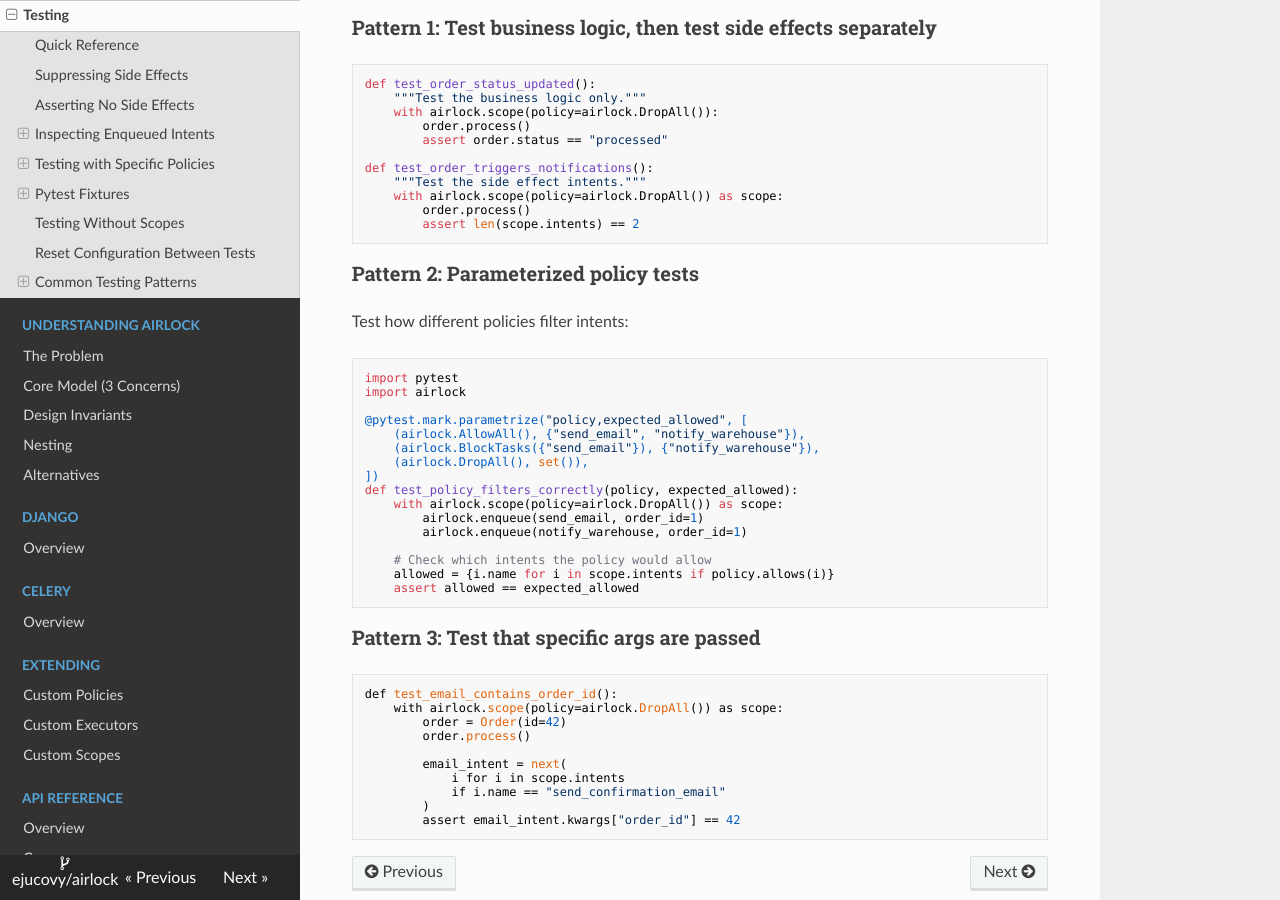
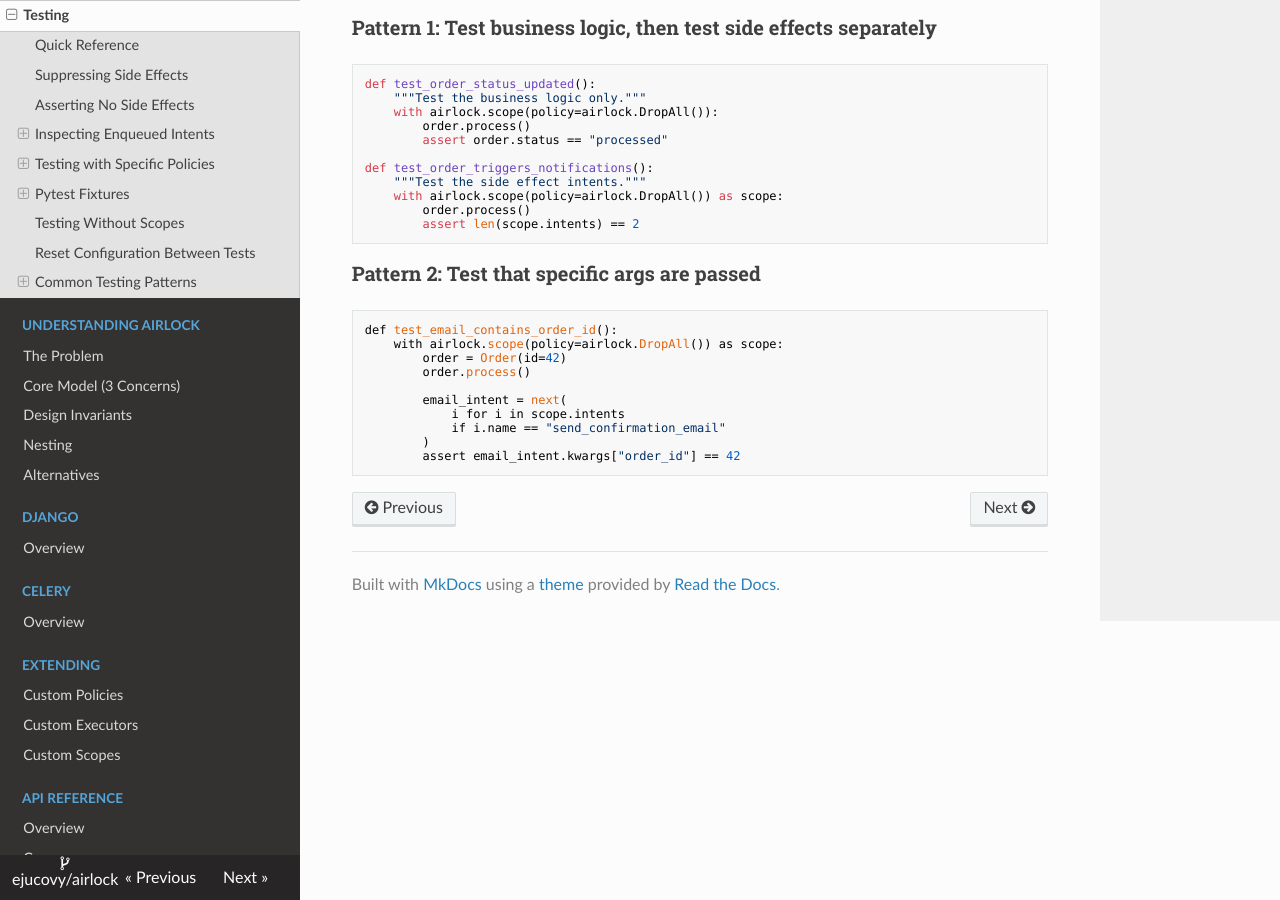
Before and after one commit to ejucovy/airlock, an MkDocs documentation site: the page built from docs/testing.md, in a window 1280 px wide and 900 px high, scrolled down 3803 px. Built offline with MkDocs 1.6.1, drawn with Linux system fonts in a browser that asks for light colours; nearby versions of some CDN libraries.

Commit message:
Remove parameterized policy test pattern from testing guide
This example tested airlock's policy behavior rather than showing how
to test domain code that uses airlock. Not useful for users.

````diff
--- a/docs/testing.md
+++ b/docs/testing.md
@@ -220,30 +220,7 @@ def test_order_triggers_notifications():
         assert len(scope.intents) == 2
 ```
 
-### Pattern 2: Parameterized policy tests
-
-Test how different policies filter intents:
-
-```python
-import pytest
-import airlock
-
-@pytest.mark.parametrize("policy,expected_allowed", [
-    (airlock.AllowAll(), {"send_email", "notify_warehouse"}),
-    (airlock.BlockTasks({"send_email"}), {"notify_warehouse"}),
-    (airlock.DropAll(), set()),
-])
-def test_policy_filters_correctly(policy, expected_allowed):
-    with airlock.scope(policy=airlock.DropAll()) as scope:
-        airlock.enqueue(send_email, order_id=1)
-        airlock.enqueue(notify_warehouse, order_id=1)
-
-    # Check which intents the policy would allow
-    allowed = {i.name for i in scope.intents if policy.allows(i)}
-    assert allowed == expected_allowed
-```
-
-### Pattern 3: Test that specific args are passed
+### Pattern 2: Test that specific args are passed
 
 ```python
 def test_email_contains_order_id():
````
